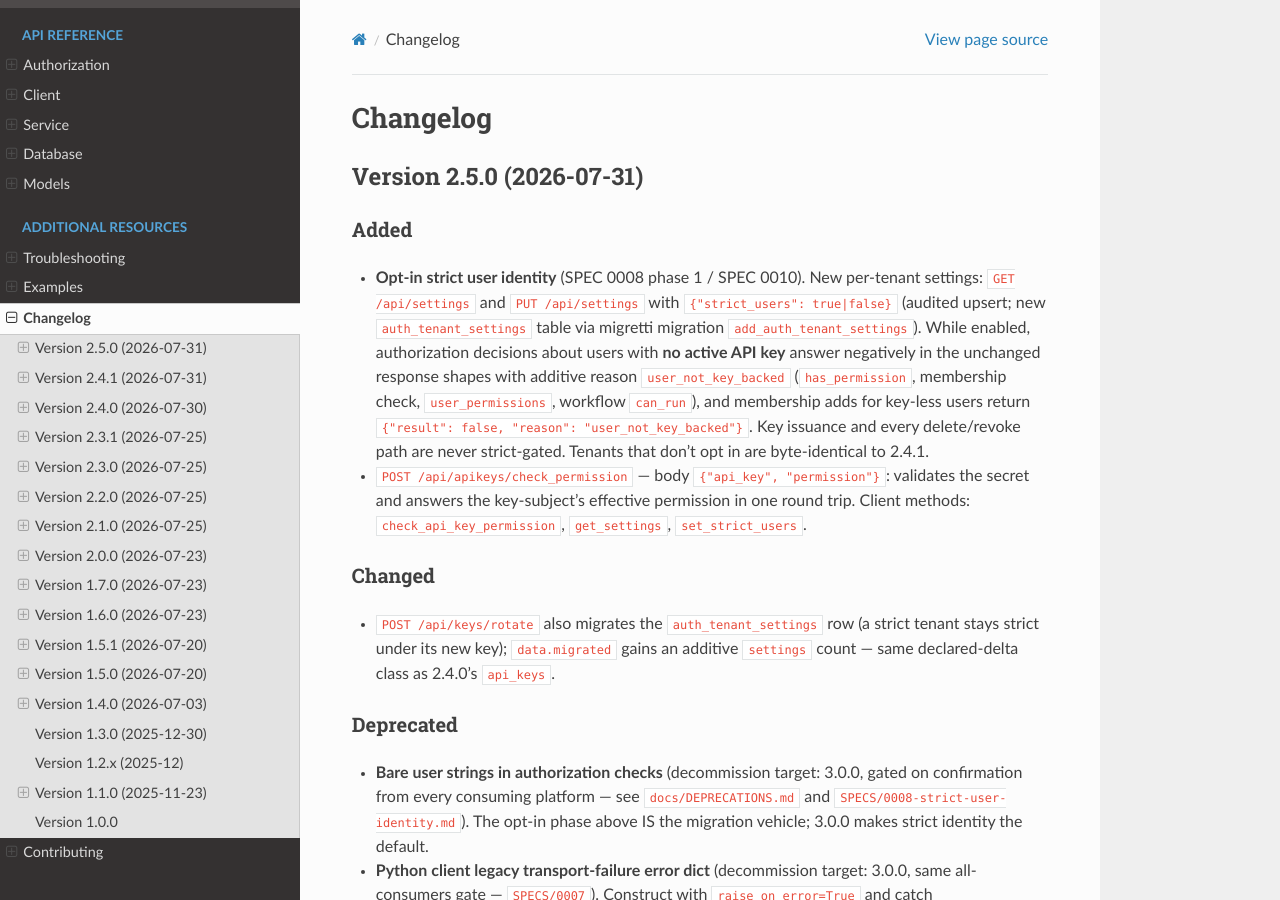
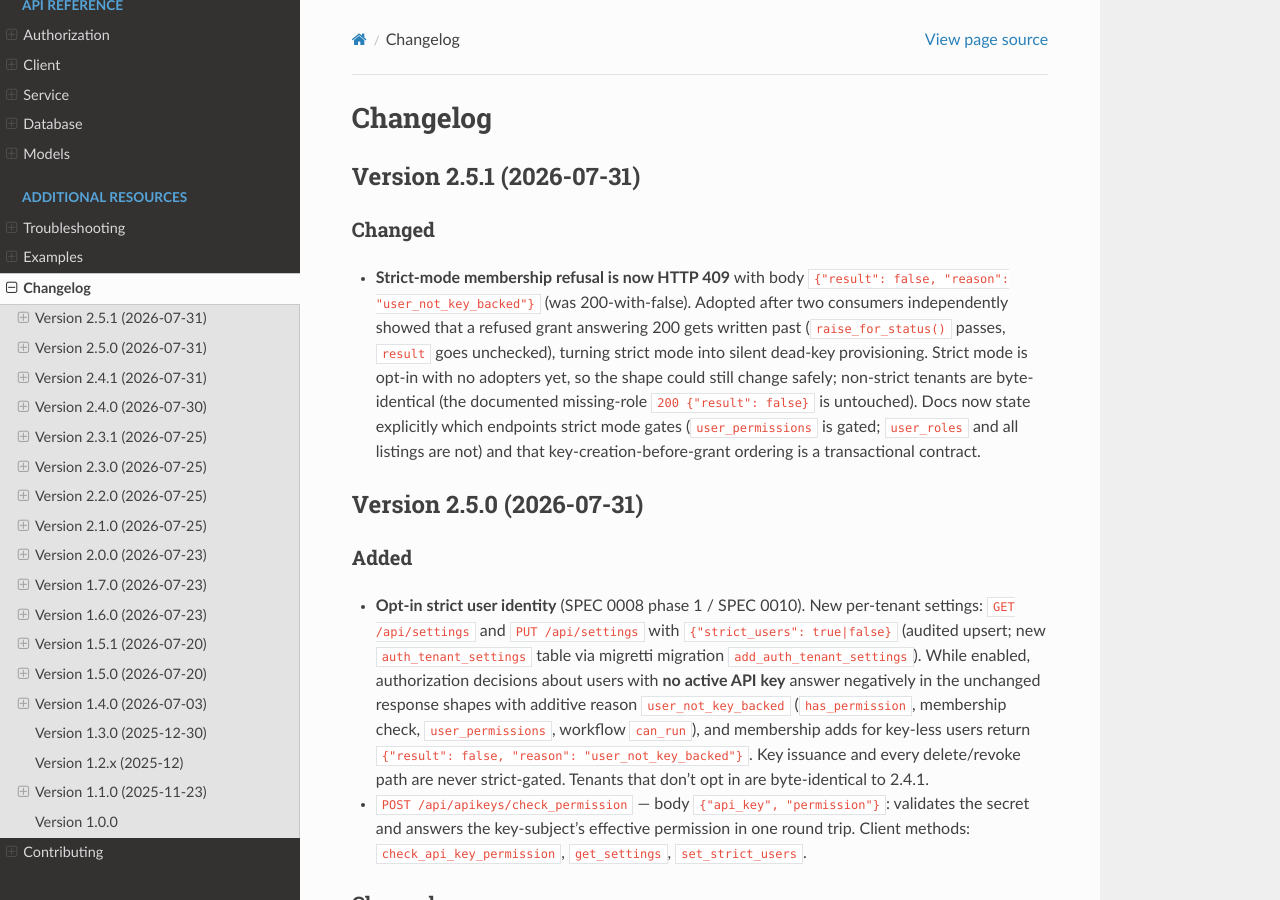
Before and after one commit to ourway/auth, a Sphinx documentation site: the page built from docs/changelog.rst, in a window 1280 px wide and 900 px high. Built offline with Sphinx 7.4.7 and the Read the Docs theme 3.1.0, drawn with Linux system fonts in a browser that asks for light colours.

Commit message:
fix(strict)!: refused membership grant answers 409, not 200-false; document gate list + ordering contract (issuedb #16)
In strict tenants a membership ADD for a key-less subject now answers HTTP
409 {"result": false, "reason": "user_not_key_backed"} — sponsorsignal
and runflow independently showed the 200 shape gets written past
(raise_for_status passes, result unchecked), making refusals look like
grants. Opt-in mode, zero adopters, so the shape change lands before anyone
builds on it; non-strict tenants byte-identical. DEPRECATIONS.md and served
docs now state the exact strict gate list (user_permissions gated; user_roles
and listings not) and the key-before-grant transactional ordering contract.
2.5.1.

Co-Authored-By: Claude Fable 5 <noreply@anthropic.com>

```diff
--- a/docs/changelog.rst
+++ b/docs/changelog.rst
@@ -1,6 +1,24 @@
 =========
 Changelog
 =========
+
+Version 2.5.1 (2026-07-31)
+==========================
+
+Changed
+-------
+
+- **Strict-mode membership refusal is now HTTP 409** with body
+  ``{"result": false, "reason": "user_not_key_backed"}`` (was 200-with-false).
+  Adopted after two consumers independently showed that a refused grant
+  answering 200 gets written past (``raise_for_status()`` passes, ``result``
+  goes unchecked), turning strict mode into silent dead-key provisioning.
+  Strict mode is opt-in with no adopters yet, so the shape could still change
+  safely; non-strict tenants are byte-identical (the documented missing-role
+  ``200 {"result": false}`` is untouched). Docs now state explicitly which
+  endpoints strict mode gates (``user_permissions`` is gated; ``user_roles``
+  and all listings are not) and that key-creation-before-grant ordering is a
+  transactional contract.
 
 Version 2.5.0 (2026-07-31)
 ==========================
--- a/docs/conf.py
+++ b/docs/conf.py
@@ -17,7 +17,7 @@ author = "Farshid Ashouri"
 
 # The full version, including alpha/beta/rc tags
 # Keep in sync with pyproject.toml (checked by `make version-check`)
-release = "2.5.0"
+release = "2.5.1"
 version = "2.3"
 
 # -- General configuration ---------------------------------------------------
--- a/pyproject.toml
+++ b/pyproject.toml
@@ -4,7 +4,7 @@ build-backend = "setuptools.build_meta"
 
 [project]
 name = "auth"
-version = "2.5.0"
+version = "2.5.1"
 description = "Authorization for humans"
 readme = "README.md"
 requires-python = ">=3.9"
```
Also changed, not shown: SPECS/0010-strict-mode-optin-implementation.md (+5 -0 lines), docs/DEPRECATIONS.md (+16 -1 lines), 4 other files.
